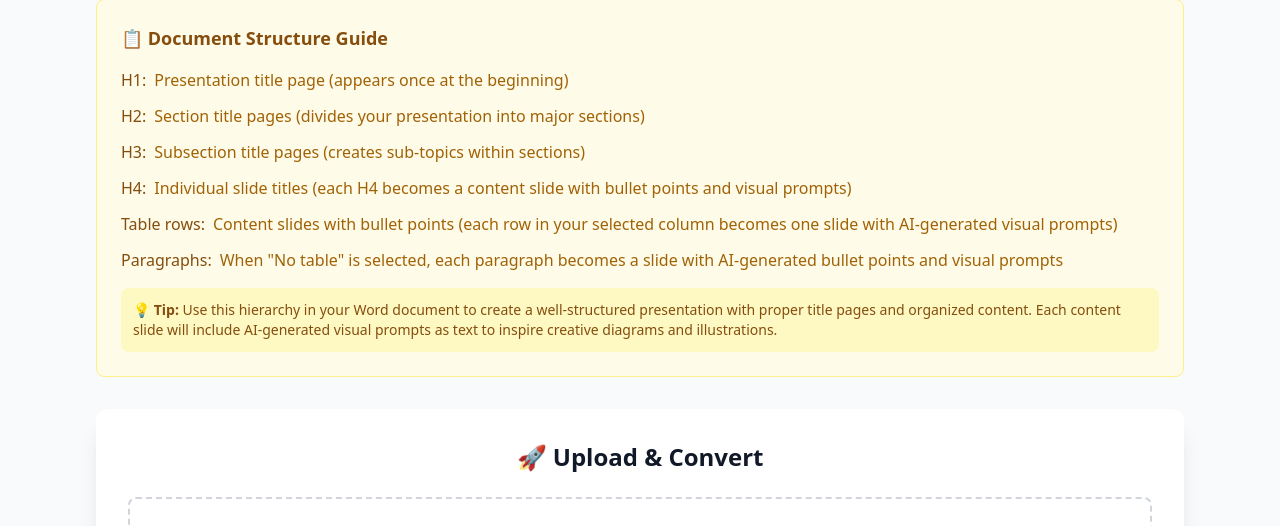
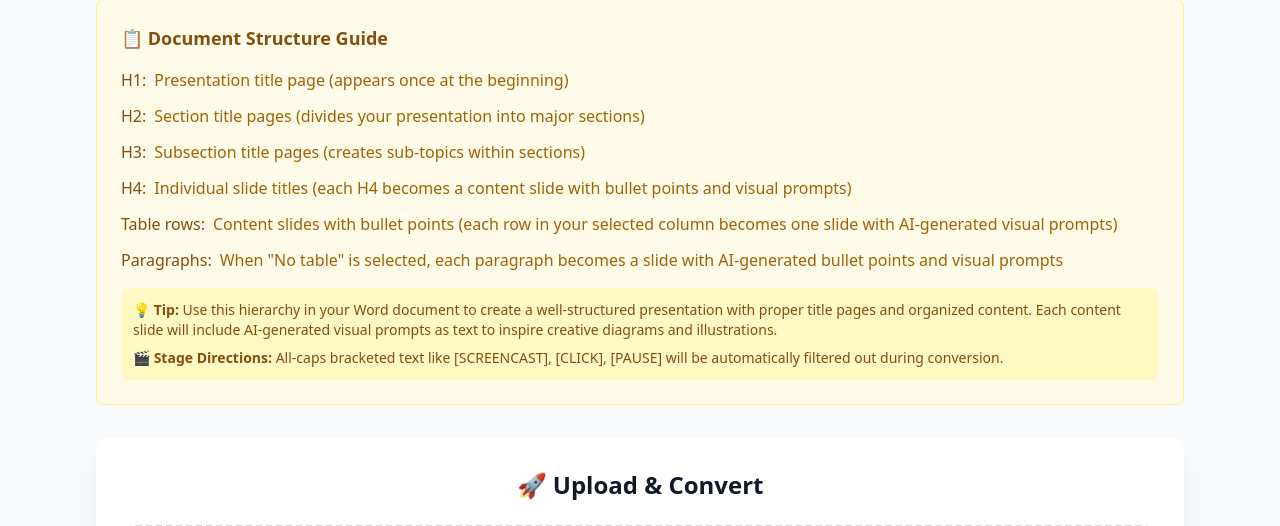
Before and after one commit to sumrae412/slidegenerator, a Flask app: template templates/file_to_slides.html in a window 1280 px wide. Shown: the part 197-723 px from the top of the page. Run offline with Flask 3, Linux system fonts and the light colour scheme; the template is opened without the code that fills it, so the values that code supplies are empty; some libraries are stand-ins or nearby versions.

Commit message:
Add stage directions note to Document Structure Guide
- Inform users that all-caps bracketed text will be filtered
- Examples: [SCREENCAST], [CLICK], [PAUSE]
- Helps users understand what content will be processed

🤖 Generated with [Claude Code](https://claude.ai/code)

Co-Authored-By: Claude <noreply@anthropic.com>

```diff
--- a/templates/file_to_slides.html
+++ b/templates/file_to_slides.html
@@ -130,6 +130,9 @@
             <div class="mt-4 p-3 bg-yellow-100 rounded-lg">
                 <p class="text-sm text-yellow-800">
                     <strong>💡 Tip:</strong> Use this hierarchy in your Word document to create a well-structured presentation with proper title pages and organized content. Each content slide will include AI-generated visual prompts as text to inspire creative diagrams and illustrations.
+                </p>
+                <p class="text-sm text-yellow-800 mt-2">
+                    <strong>🎬 Stage Directions:</strong> All-caps bracketed text like [SCREENCAST], [CLICK], [PAUSE] will be automatically filtered out during conversion.
                 </p>
             </div>
         </div>
```
